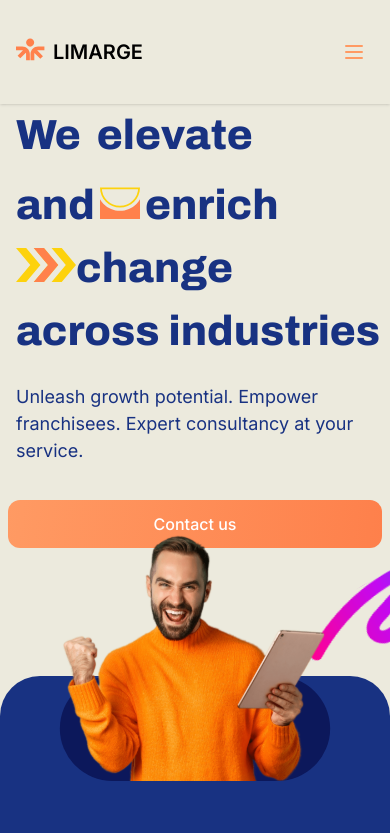
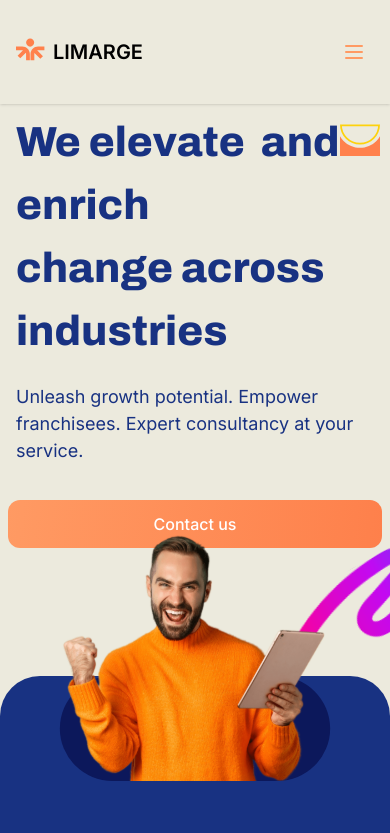
Before and after one commit to almondkiruthu/Limarge, a React (Vite) app in the folder client/: page / in a window 390 px wide. Shown: the top 833 px of the page. Built offline with nearby package versions, Linux system fonts and the light colour scheme.

Commit message:
Makin the hero responsive

```diff
--- a/client/src/components/Hero.tsx
+++ b/client/src/components/Hero.tsx
@@ -3,56 +3,53 @@ import Heroextension from "./Heroextension";
 const Hero = () => {
   return (
     <>
-      <div className="lg:ml-56 lg:mt-6 relative lg:pb-10 pb-32">
-        <div className="lg:items-baseline font-extrabold text-customBlue">
-          <div className="lg:flex pl-4 flex-wrap">
-            <div className="flex">
-              <h1 className="font-archivo text-[42px] pr-4  lg:text-[98px]">
-                We
-              </h1>
-              <h1 className="font-archivo text-[42px] lg:text-[98px]">
-                elevate
+      <div className="lg:pl-32 lg:pt-6 relative lg:pb-10 pb-32">
+        <div className="font-extrabold text-customBlue">
+          <div className="flex justify-start items-baseline pl-4 flex-wrap">
+            <div className="">
+              <h1 className="font-archivo text-[42px] pr-4  lg:text-[6.125rem]">
+                We elevate
               </h1>
             </div>
-            <div className="flex items-baseline">
-              <h1 className="font-archivo text-[42px] pr-[5px] lg:text-[98px] lg:pl-4">
+            <h1 className="font-archivo text-[42px] lg:text-[6.125rem] ">
               and
             </h1>
             <div className="lg:px-3">
               <img
                 src="./Hero/HeroTextImage1.svg"
                 alt="HeroTextImage1"
-                  className="w-[40px] lg:w-[80px]"
+                className="w-[2.5rem] lg:w-[100%]"
               />
             </div>
-              <h1 className="font-archivo text-[42px] lg:text-[98px] pl-[5px]">
+            <h1 className="font-archivo text-[42px] lg:text-[6.125rem]">
               enrich
             </h1>
           </div>
         </div>
-        </div>
-        <div className="lg:items-baseline font-extrabold text-customBlue">
-          <div className="lg:flex pl-4">
-            <div className="flex items-baseline">
+        <div className="font-extrabold text-customBlue">
+          <div className="pl-4">
+            <div className="flex items-baseline flex-wrap">
+              <div>
                 <img
                   src="./Hero/HeroTextImage2.svg"
                   alt="HeroTextImage2"
-                className="w-[60px] lg:w-[120px]"
+                  className="hidden lg:block"
                 />
-              <h1 className="font-archivo text-[42px] lg:text-[98px] pr-4">
-                change
+              </div>
+              <h1 className="font-archivo text-[42px] lg:text-[6.125rem] pr-4">
+                change across
               </h1>
-            </div>
-            <div className="flex">
-              <h1 className="font-archivo text-[42px] pr-[4px] lg:text-[98px]">
+              {/* <h1 className="font-archivo text-[42px] lg:text-[98px] pr-4">
                 across
-              </h1>
-              <h1 className="font-archivo text-[42px] lg:text-[98px] pl-[5px]">
+              </h1> */}
+              <h1 className="font-archivo text-[42px] lg:text-[6.125rem] pr-4">
                 industries
               </h1>
             </div>
           </div>
         </div>
+
+        {/* Hero p text */}
 
         <div className="pt-5 pl-4">
           <p className="font-inter text-customBlue  text-[18px] lg:text-xl">
@@ -60,16 +57,21 @@ const Hero = () => {
             consultancy at your <br /> service.
           </p>
         </div>
+
+        {/* hero buttton */}
+
         <div className="font-inter pt-9 px-2">
-          <button className="contact-us-btn w-full lg:w-[10%] px-8 py-3 rounded-[12px] font-medium text-white text-center">
+          <button className="contact-us-btn w-full lg:max-w-[10rem] px-8 py-3 rounded-[12px] font-medium text-white text-center">
             Contact us
           </button>
         </div>
-        <div className="absolute right-[-30px] bottom-[-5px] lg:top-[100px] overflow-x-hidden">
+
+        {/* Hero vibrant ribbon  */}
+        <div className="absolute right-[-30px] bottom-[-5px] lg:top-[100px] ">
           <img
             src="./Hero/VibrantHeroLine.svg"
             alt="line"
-            className="h-[150px] lg:h-[80%]"
+            className="w-[150px] lg:w-[100%]"
           />
         </div>
       </div>
```
Lines whose indentation alone changed are shown as unchanged.
